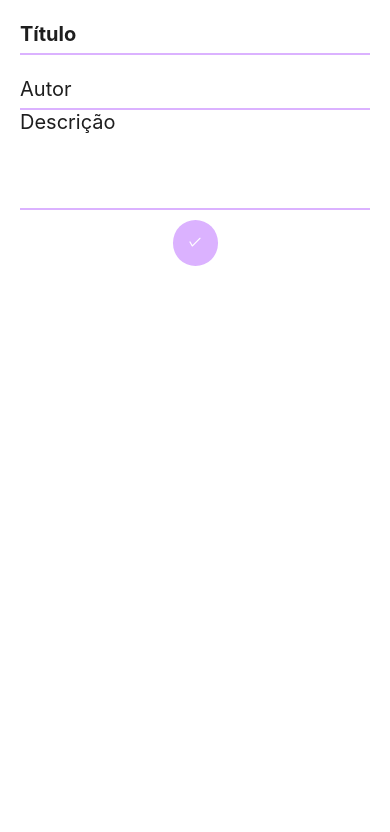
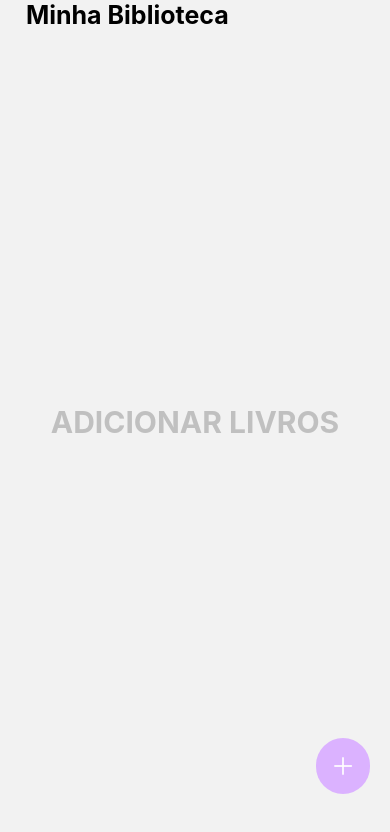
Before and after one commit to rharaianna/GerenciamentoLivros, a React Native app: screen / in a window 390 px wide. Shown: the top 832 px of the page. Built offline with nearby package versions, Linux system fonts and the light colour scheme.

Commit message:
navegação livros

```diff
--- a/App.js
+++ b/App.js
@@ -1,10 +1,21 @@
 import { StatusBar } from 'expo-status-bar';
 import { StyleSheet, Text, View } from 'react-native';
 import NoteScreen from './app/screens/NoteScreen';
+import {createNativeStackNavigator} from '@react-navigation/native-stack';
+import BookDetail from './app/components/BookDetail';
+import { NavigationContainer } from '@react-navigation/native';
+
+const Stack= createNativeStackNavigator();
 
 export default function App() {
   return (
-    <NoteScreen/>
+    <NavigationContainer>
+      <Stack.Navigator screenOptions={{headerTitle:'', headerTransparent:true}}>
+        <Stack.Screen component={NoteScreen} name='NoteScreen'/>
+        <Stack.Screen component={BookDetail} name='BookDetail'/>
+      </Stack.Navigator>
+    </NavigationContainer>
+
   );
 }
 
--- a/app/components/Book.js
+++ b/app/components/Book.js
@@ -1,15 +1,15 @@
 import React from "react";
-import { View, StyleSheet, Text,StatusBar } from "react-native";
+import { View, StyleSheet, Text,StatusBar, TouchableOpacity } from "react-native";
 import colors from "../misc/colors";
 
-const Book = ({item}) => {
+const Book = ({item, onPress}) => {
     const{title,author, desc} = item;
     return(
-        <View style={styles.container}>
+        <TouchableOpacity onPress={onPress} style={styles.container}>
             <Text style={styles.title} numberOfLines={1}>{title}</Text>
             <Text numberOfLines={1}>{author}</Text>
             <Text numberOfLines={2}>{desc}</Text>
-        </View>
+        </TouchableOpacity>
     )
 }
 
--- /dev/null
+++ b/app/components/BookDetail.js
@@ -0,0 +1,22 @@
+import React from "react";
+import { View, StyleSheet, Text,StatusBar } from "react-native";
+
+
+const BookDetail = (props) => {
+    const {book} = props.route.params;
+    return(
+        <View style={styles.container}>
+            <Text>{book.title}</Text>
+            <Text>{book.author}</Text>
+            <Text>{book.desc}</Text>
+        </View>
+    )
+}
+
+const styles = StyleSheet.create({
+    container: {
+        paddingTop: 20,
+    },
+})
+
+export default BookDetail;
--- a/app/components/BookInputModal.js
+++ b/app/components/BookInputModal.js
@@ -56,7 +56,7 @@ const BookInputModal = ({visible, onClose, onSubmit}) => {
                         placeholder="Descrição"
                         onChangeText={(text)=>handleOnChangeText(text, 'desc')}/>
                     <View style={styles.btnContainer}>
-                        <RoundBtn size={15} antIconName='check' onPress={handleSubmit}/>
+                        <RoundBtn size={15} antIconName='check' onPress={(handleSubmit)}/>
                         {title.trim() || author.trim() || desc.trim() ? <RoundBtn size={15} antIconName='close' onPress={closeModal}/> : null}
                     </View>
                 </View>
--- a/app/screens/NoteScreen.js
+++ b/app/screens/NoteScreen.js
@@ -7,8 +7,8 @@ import BookInputModal from "../components/BookInputModal";
 import AsyncStorage from "@react-native-async-storage/async-storage";
 import Book from "../components/Book";
 
-const NoteScreen = () => {
-    const [modalVisible, setModalVisible] = useState (true)
+const NoteScreen = ({navigation}) => {
+    const [modalVisible, setModalVisible] = useState (false)
     const [books, setBooks] = useState([])
 
     const handleOnSubmit = async (title, author, desc) => {
@@ -23,6 +23,10 @@ const NoteScreen = () => {
         if (result!==null) setBooks(JSON.parse(result));
     }
 
+    const openNote = (book) =>{
+        navigation.navigate('BookDetail', {book});
+    };
+
     useEffect(()=>{
         findBooks();
     },[])
@@ -30,12 +34,13 @@ const NoteScreen = () => {
     return(
         <>
         <StatusBar barStyle="dark-content" backgroundColor={colors.LIGHT}/>
-        <TouchableWithoutFeedback onPress={Keyboard.dismiss}>
+        <TouchableWithoutFeedback onPress={() =>{if (Keyboard.isVisible()) {Keyboard.dismiss();}}}>
             <View style={styles.container}>
                 <Text style={styles.header}> Minha Biblioteca </Text>
                 {books.length ? <SearchBar containerStyle={{marginVertical:15}}/> : null}
 
-                <FlatList data={books} keyExtractor={item=>item.id.toString()} renderItem={({item})=> <Book item = {item}/>}/>
+                <FlatList data={books} keyExtractor={item=>item.id.toString()} renderItem={({item})=> (<Book onPress={() => openNote(item)} item = {item}/>)}/>
+
                 {!books.length ?
                 <View style={[StyleSheet.absoluteFillObject,styles.emptyHeaderContainer]}>
                     <Text style={styles.emptyHeader}> Adicionar Livros </Text>
@@ -52,7 +57,7 @@ const styles = StyleSheet.create({
     container: {
         paddingHorizontal:20,
         flex:1,
-        zIndex:1,
+        zIndex:-1,
     },
     header:{
         fontSize:25,
@@ -63,6 +68,7 @@ const styles = StyleSheet.create({
         fontWeight: 'bold',
         textTransform:'uppercase',
         opacity:0.2,
+        zIndex:1,
 
     },
     emptyHeaderContainer:{
```
Also changed, not shown: package.json (+6 -1 lines), 1 other file (tests, documents, lock files or other folders).
